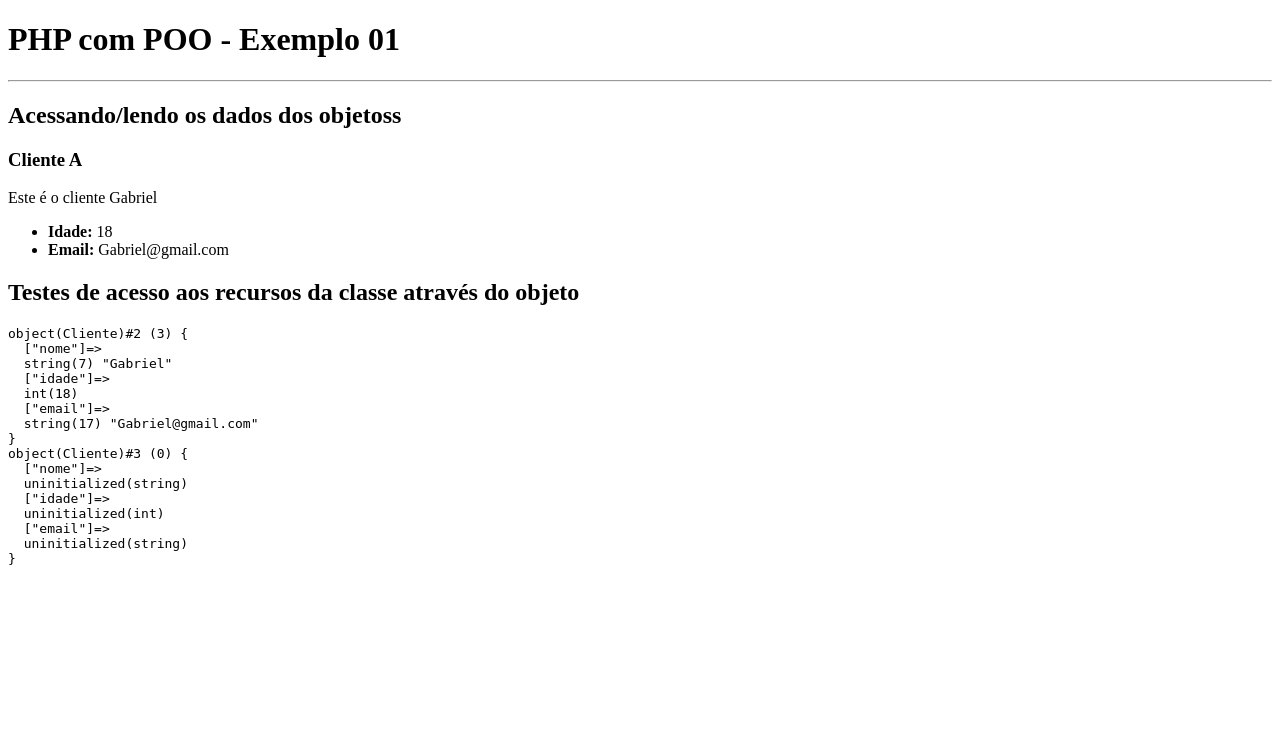
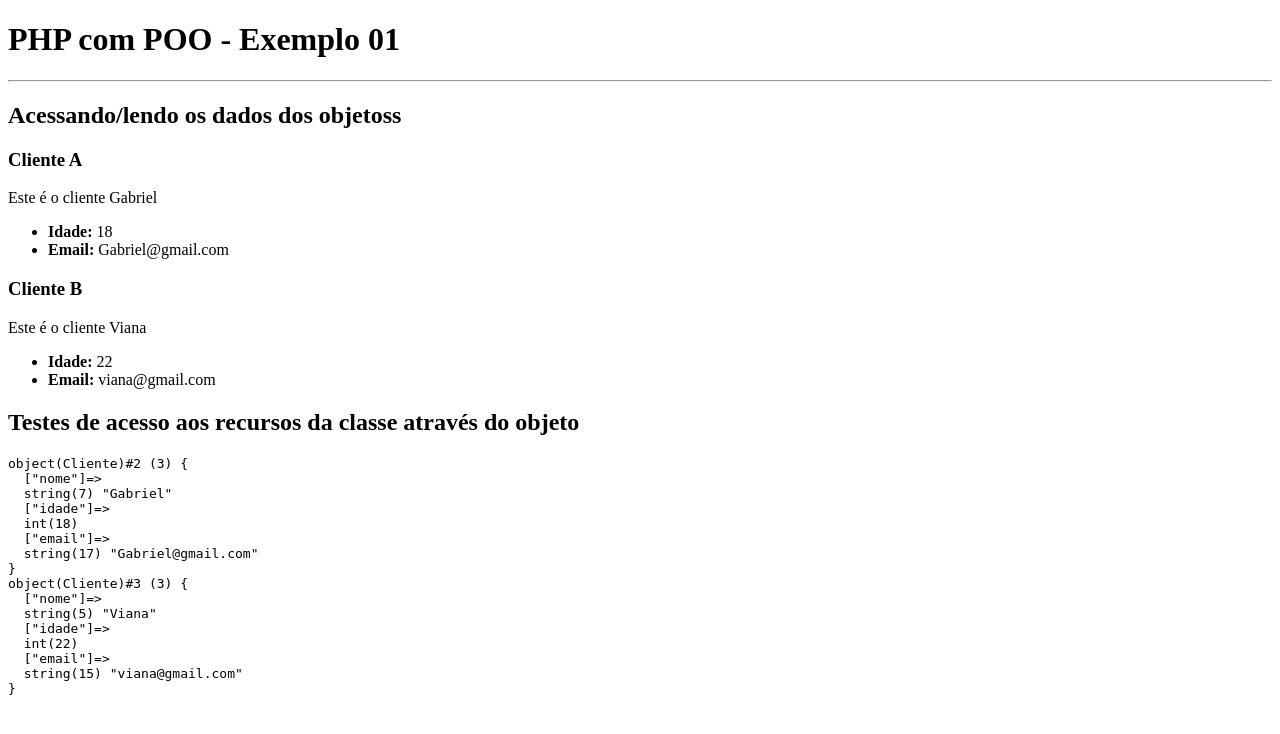
Before and after one commit to gaaviana/aulasphp-poo, a PHP site: page / in a window 1280 px wide. Shown: the top 734 px of the page. Run offline with PHP 8.4, Linux system fonts and the light colour scheme.

Commit message:
inicializa e acessa clienteB

```diff
--- a/index.php
+++ b/index.php
@@ -21,6 +21,10 @@ $clienteA->nome = "Gabriel";
 $clienteA->idade = 18;
 $clienteA->email = "Gabriel@gmail.com";
 
+$clienteB->nome = "Viana";
+$clienteB->idade = 22;
+$clienteB->email = "viana@gmail.com";
+
 ?>
     <h2>Acessando/lendo os dados dos objetoss</h2>
     <h3>Cliente A</h3>
@@ -34,6 +38,17 @@ $clienteA->email = "Gabriel@gmail.com";
         <li><b>Email: </b><?=$clienteA->email?></li>
     </ul>
 
+    <h3>Cliente B</h3>
+    <div>
+        <?php
+        $clienteB->exibirDados();
+        ?>
+    </div>
+    <ul>
+        <li><b>Idade: </b><?=$clienteB->idade?></li>
+        <li><b>Email: </b><?=$clienteB->email?></li>
+    </ul>
+
     <h2>Testes de acesso aos recursos da classe através do objeto</h2>
 
     <pre><?=var_dump($clienteA, $clienteB)?></pre>
```
